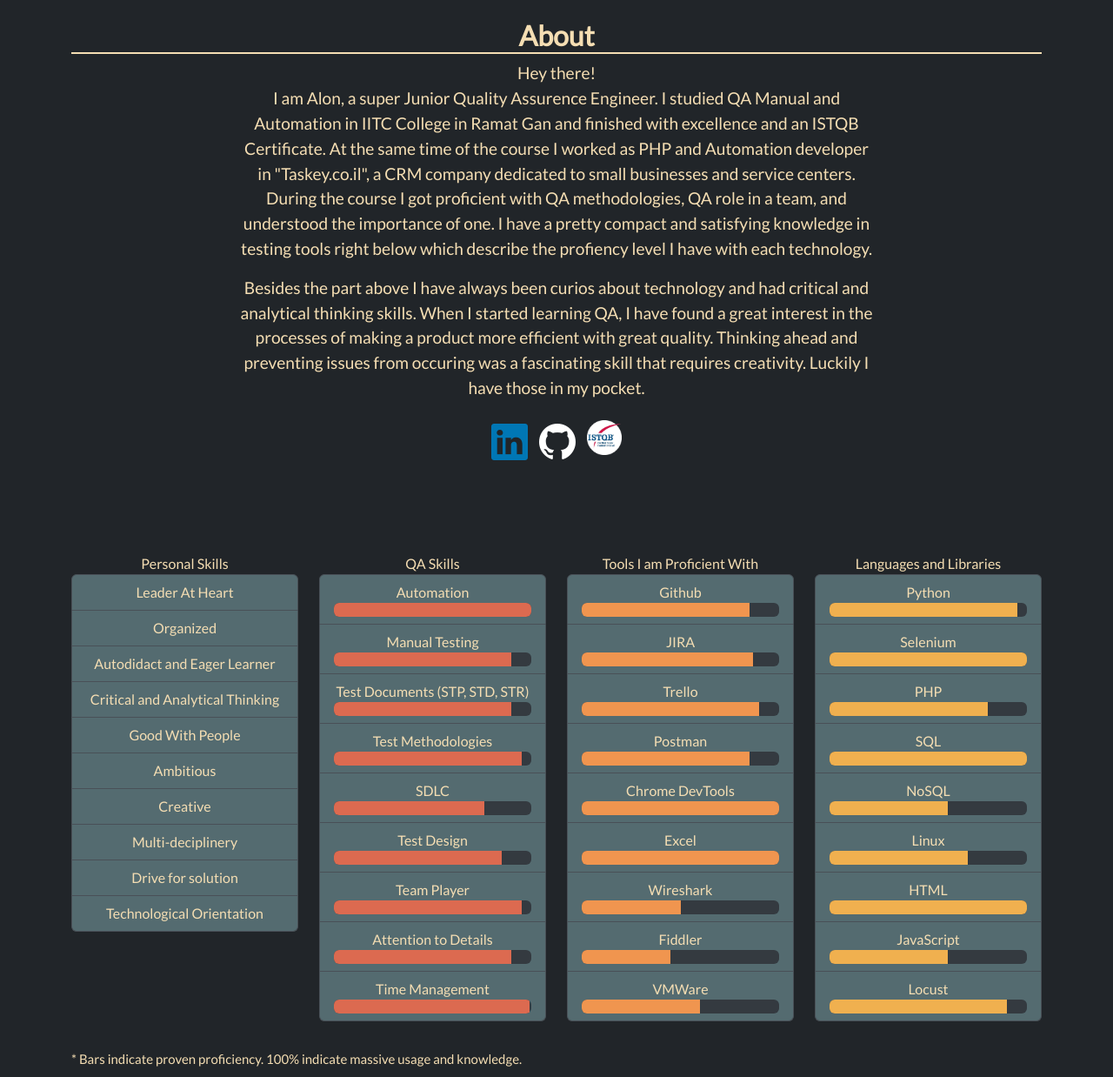
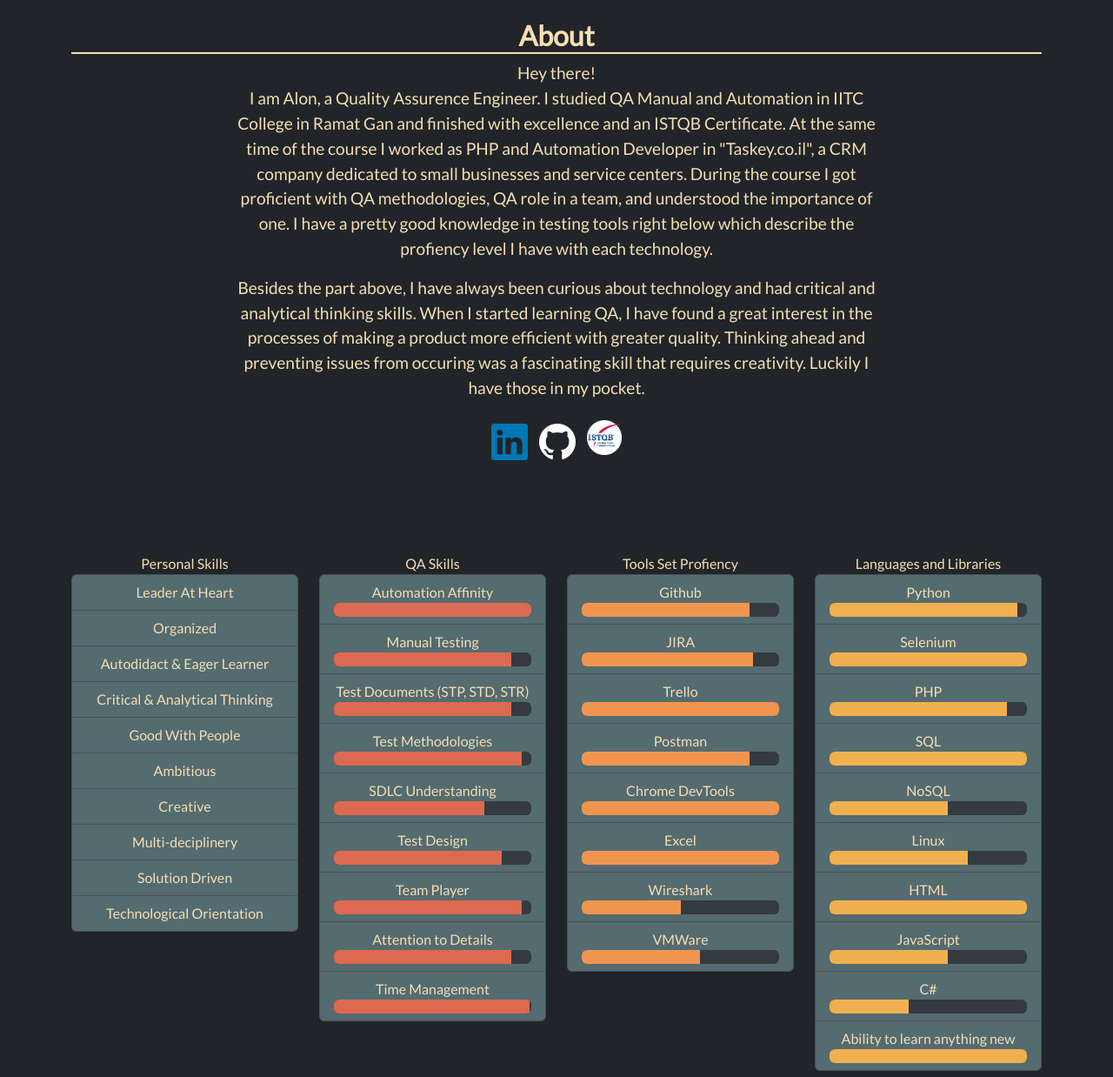
Before and after one commit to VSciFlight/vsciflight.github.io, a plain HTML site: page index.html in a window 1280 px wide. Shown: the part 322-1560 px from the top of the page at 87% size. Drawn offline with nearby package versions, Linux system fonts and the light colour scheme.

Commit message:
Update index.html

```diff
--- a/index.html
+++ b/index.html
@@ -63,22 +63,21 @@
                     </p> -->
                     <p style="font-size: 1.2em;">
                         Hey there! <br>
-                        I am Alon, a super Junior Quality Assurence Engineer.
+                        I am Alon, a Quality Assurence Engineer.
                         I studied QA Manual and Automation in IITC College in Ramat Gan and finished with excellence and an ISTQB Certificate.
-                        At the same time of the course I worked as PHP and Automation developer in "Taskey.co.il", a CRM company dedicated to small businesses and service centers.
+                        At the same time of the course I worked as PHP and Automation Developer in "Taskey.co.il", a CRM company dedicated to small businesses and service centers.
                         During the course I got proficient with QA methodologies, QA role in a team, and understood the importance of one.
-                        I have a pretty compact and satisfying knowledge in testing tools right below which describe the profiency level I have with each technology.
+                        I have a pretty good knowledge in testing tools right below which describe the profiency level I have with each technology.
                     </p>
                     <p style="font-size: 1.2em;">
-                        Besides the part above I have always been curios about technology and had critical and analytical thinking skills.
-                        When I started learning QA, I have found a great interest in the processes of making a product more efficient with great quality.
+                        Besides the part above, I have always been curious about technology and had critical and analytical thinking skills.
+                        When I started learning QA, I have found a great interest in the processes of making a product more efficient with greater quality.
                         Thinking ahead and preventing issues from occuring was a fascinating skill that requires creativity. Luckily I have those in my pocket.
-
                     </p>
                     <div class="text-center">
-                        <a class="social-logo" target="_blank" href="https://www.linkedin.com/in/alon-martin-belker/" style="color: #0077B5"><i class="bi bi-linkedin"></i></a>
-                        <a class="social-logo" target="_blank" href="https://www.github.com/VSciFlight" style="color: white"><i class="bi bi-github"></i></a>
-                        <a class="social-logo" target="_blank" href="http://scr.istqb.org/?number=2014586" ><img src="src/istqb.png" width="40px" height="40px" style="vertical-align: text-top;" /></i></a>
+                        <a class="social-logo" alt="LinkedIn Profile" target="_blank" href="https://www.linkedin.com/in/alon-martin-belker/" style="color: #0077B5"><i class="bi bi-linkedin"></i></a>
+                        <a class="social-logo" alt="Github Page" target="_blank" href="https://www.github.com/VSciFlight" style="color: white"><i class="bi bi-github"></i></a>
+                        <a class="social-logo" alt="ISTQB Certificate" target="_blank" href="http://scr.istqb.org/?number=2014586" ><img src="src/istqb.png" width="40px" height="40px" style="vertical-align: text-top;" /></i></a>
                     </div>
                 </div>
 
@@ -88,23 +87,23 @@
                 <div class="col-lg-3 col-6" style="margin-top: 1em">
                     <label for="tools">Personal Skills</label><br>
                     <div class="list-group desert-bg" id="qa_skills">
-                        <a class="list-group-item list-group-item-action">Leader At Heart</a>
-                        <a class="list-group-item list-group-item-action">Organized</a>
-                        <a class="list-group-item list-group-item-action">Autodidact and Eager Learner</a>
-                        <a class="list-group-item list-group-item-action">Critical and Analytical Thinking</a>
+                        <a class="list-group-item list-group-item-action">Leader At Heart </a>
+                        <a class="list-group-item list-group-item-action">Organized </a>
+                        <a class="list-group-item list-group-item-action">Autodidact & Eager Learner </a>
+                        <a class="list-group-item list-group-item-action">Critical & Analytical Thinking </a>
                         <a class="list-group-item list-group-item-action">Good With People</a>
                         <a class="list-group-item list-group-item-action">Ambitious </a>
                         <a class="list-group-item list-group-item-action">Creative </a>
-                        <a class="list-group-item list-group-item-action">Multi-deciplinery</a>
-                        <a class="list-group-item list-group-item-action">Drive for solution</a>
-                        <a class="list-group-item list-group-item-action">Technological Orientation</a>
+                        <a class="list-group-item list-group-item-action">Multi-deciplinery </a>
+                        <a class="list-group-item list-group-item-action">Solution Driven </a>
+                        <a class="list-group-item list-group-item-action">Technological Orientation </a>
                     </div>
                 </div>
 
                 <div class="col-lg-3 col-6" style="margin-top: 1em">
                     <label for="qa_skills">QA Skills</label>
                     <div class="list-group desert-bg" id="qa_skills">
-                        <a class="list-group-item list-group-item-action">Automation
+                        <a class="list-group-item list-group-item-action">Automation Affinity
                             <div class="progress" role="progressbar" aria-valuenow="100" aria-valuemin="0" aria-valuemax="100">
                                 <div class="progress-bar desert-color-1" style="width: 100%"></div>
                             </div>
@@ -125,7 +124,7 @@
                                 <div class="progress-bar desert-color-1" style="width: 95%"></div>
                             </div>
                         </a>
-                        <a class="list-group-item list-group-item-action">SDLC
+                        <a class="list-group-item list-group-item-action">SDLC Understanding
                             <div class="progress" role="progressbar" aria-valuenow="100" aria-valuemin="0" aria-valuemax="100">
                                 <div class="progress-bar desert-color-1" style="width: 76%"></div>
                             </div>
@@ -154,7 +153,7 @@
                 </div>
 
                 <div class="col-lg-3 col-6" style="margin-top: 1em">
-                    <label for="tools"> Tools I am Proficient With</label>
+                    <label for="tools"> Tools Set Profiency</label>
                     <div class="list-group desert-bg" id="tools">
                         <a class="list-group-item list-group-item-action">Github
                             <div class="progress" role="progressbar" aria-valuenow="100" aria-valuemin="0" aria-valuemax="100">
@@ -168,7 +167,7 @@
                         </a>
                         <a class="list-group-item list-group-item-action">Trello
                             <div class="progress" role="progressbar" aria-valuenow="100" aria-valuemin="0" aria-valuemax="100">
-                                <div class="progress-bar desert-color-2" style="width: 90%"></div>
+                                <div class="progress-bar desert-color-2" style="width: 100%"></div>
                             </div>
                         </a>
                         <a class="list-group-item list-group-item-action">Postman
@@ -189,11 +188,6 @@
                         <a class="list-group-item list-group-item-action">Wireshark
                             <div class="progress" role="progressbar" aria-valuenow="100" aria-valuemin="0" aria-valuemax="100">
                                 <div class="progress-bar desert-color-2" style="width: 50%"></div>
-                            </div>
-                        </a>
-                        <a class="list-group-item list-group-item-action">Fiddler
-                            <div class="progress" role="progressbar" aria-valuenow="100" aria-valuemin="0" aria-valuemax="100">
-                                <div class="progress-bar desert-color-2" style="width: 45%"></div>
                             </div>
                         </a>
                         <a class="list-group-item list-group-item-action">VMWare
@@ -220,7 +214,7 @@
                         </a>
                         <a class="list-group-item list-group-item-action">PHP
                             <div class="progress" role="progressbar" aria-valuenow="100" aria-valuemin="0" aria-valuemax="100">
-                                <div class="progress-bar desert-color-3" style="width: 80%"></div>
+                                <div class="progress-bar desert-color-3" style="width: 90%"></div>
                               </div>
                         </a>
                         <a class="list-group-item list-group-item-action">SQL
@@ -248,9 +242,14 @@
                                 <div class="progress-bar desert-color-3" style="width: 60%"></div>
                             </div>
                         </a>
-                        <a class="list-group-item list-group-item-action"> Locust
+                        <a class="list-group-item list-group-item-action"> C#
                             <div class="progress" role="progressbar" aria-valuenow="100" aria-valuemin="0" aria-valuemax="100">
-                                <div class="progress-bar desert-color-3" style="width: 90%"></div>
+                                <div class="progress-bar desert-color-3" style="width: 40%"></div>
+                            </div>
+                        </a>
+                        <a class="list-group-item list-group-item-action"> Ability to learn anything new
+                            <div class="progress" role="progressbar" aria-valuenow="100" aria-valuemin="0" aria-valuemax="100">
+                                <div class="progress-bar desert-color-3" style="width: 100%"></div>
                             </div>
                         </a>
 
@@ -402,6 +401,8 @@
                     <div>
                         <h4 class="cv-contact-header"> Languages </h4>
                         <span>English - Fluent</span><br>
+                        <span>Spanish - Beginner</span><br>
+                        <span>German - Beginner</span><br>
                         <span>Hebrew - Native</span>
                     </div>
 
@@ -419,6 +420,19 @@
     <section id="projects">
         <div class="container" style="padding: 60px 0px;" >
             <h2 class="title">Projects</h2>
+            <div class="row">
+                <div class="col">
+                    <div class="card projects-card">
+                        <iframe class="card-img-top" style="padding: 1vh" alt="Demo" height="315" src="https://www.youtube.com/embed/W94_MA4hI7U?si=0qnd7hF2JUstsP8E" title="YouTube video player" frameborder="0" allow="accelerometer; autoplay; clipboard-write; encrypted-media; gyroscope; picture-in-picture; web-share" allowfullscreen></iframe>
+                        <div class="card-body">
+                            <h5 class="card-title">Lapiz</h5>
+                            <p class="card-text">Lapiz is a real-time multiplayer trivia game. Game is not playable right now, still maintaining it</p>
+                            <a target="_blank" href="https://www.lapiz.co.il" class="btn btn-primary">Take A Look!</a>
+                        </div>
+                    </div>
+                </div>
+
+                </div>
             <div class="row">
 
                 <!-- cards to my projects on github, demos if possible -->
```
